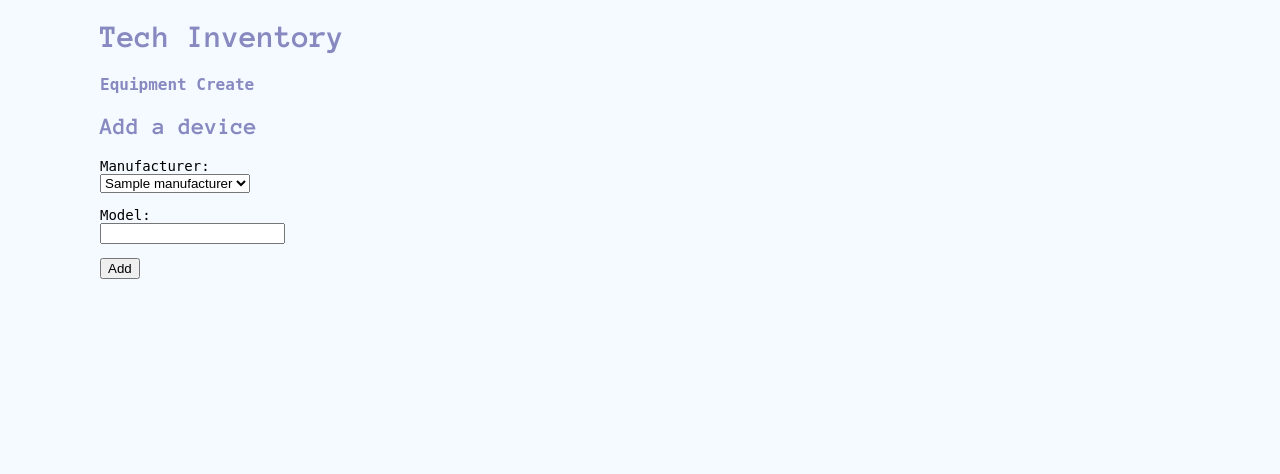
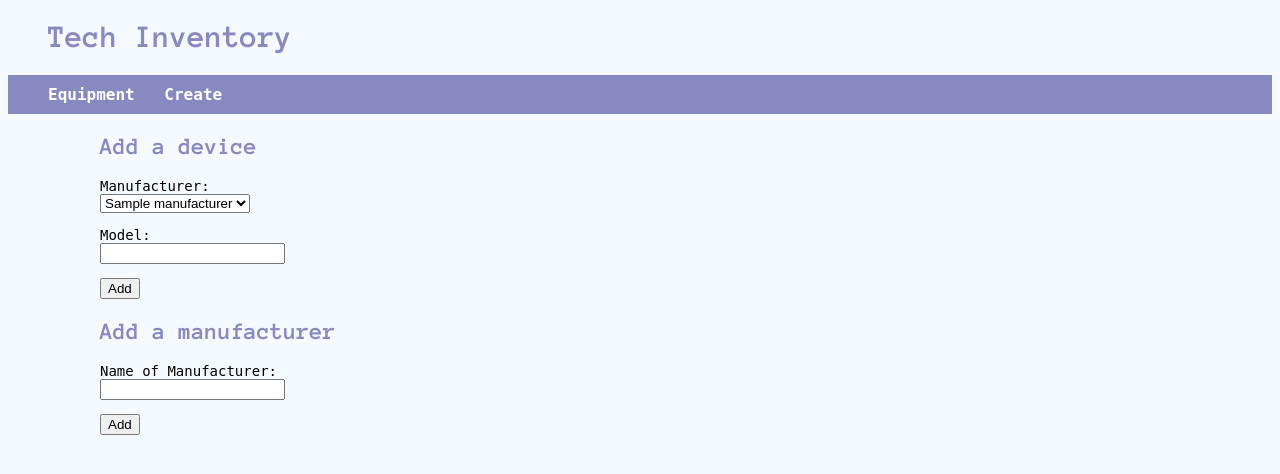
Before and after one commit to JuanitoSebastian/tsoha-techinv, a Flask app: template templates/create.html in a window 1280 px wide. Shown: the top 474 px of the page. Run offline with Flask 2, Linux system fonts and the light colour scheme; the template is opened without the code that fills it: most values are stand-ins (such as "Sample title", 1, 10 or a date in 2020); some web fonts are replaced.

Commit message:
Dividing app to modules. Ui work including navbar.

```diff
--- a/app.py
+++ b/app.py
@@ -1,51 +1,5 @@
 from flask import Flask
-from flask import redirect, render_template, request
-from flask_sqlalchemy import SQLAlchemy
-from os import getenv
 
 app = Flask(__name__)
-app.config["SQLALCHEMY_DATABASE_URI"] = getenv("DATABASE_URL")
-db = SQLAlchemy(app)
 
-@app.route("/")
-def index():
-  sql = "SELECT equipment.id, equipment.model, manufacturers.name manufacturer, COALESCE(invcount.count, 0) count FROM equipment JOIN manufacturers ON manufacturers.id=equipment.manufacturer_id LEFT JOIN (SELECT model_id, COUNT(model_id) FROM inventory GROUP BY model_id) AS invcount ON invcount.model_id=equipment.id"
-  result = db.session.execute(sql)
-  equipment = result.fetchall()
-  return render_template("index.html", equipment=equipment)
-
-@app.route("/equipment/<int:id>")
-def device(id):
-  sql = "SELECT serialnum, available FROM inventory WHERE model_id=:id"
-  result = db.session.execute(sql, {"id" : id})
-  inventory = result.fetchall()
-  count = len(inventory)
-  sql = "SELECT equipment.model, manufacturers.name, equipment.id FROM equipment, manufacturers WHERE equipment.id=:id AND manufacturers.id=equipment.manufacturer_id"
-  result = db.session.execute(sql, {"id" : id})
-  device = result.fetchone()
-  return render_template("device.html", inventory=inventory, device=device, count=count)
-
-@app.route("/insert-device", methods=["POST"])
-def insertDevice():
-  model = request.form["model"]
-  manufacturer_id = request.form["manufacturer_id"]
-  sql = "INSERT INTO equipment (model, manufacturer_id) VALUES (:model, :manufacturer_id)"
-  db.session.execute(sql, {"model" : model, "manufacturer_id" : manufacturer_id})
-  db.session.commit()
-  return redirect("/")
-
-@app.route("/insert-entry/<int:id>", methods=["POST"])
-def insertInventoryEntry(id):
-  serialnum = request.form["serialnum"]
-  sql = "INSERT INTO inventory (model_id, serialnum, available) VALUES (:model_id, :serialnum, TRUE)"
-  db.session.execute(sql, {"model_id" : id, "serialnum" : serialnum})
-  db.session.commit()
-  redirUrl = "/equipment/" + str(id)
-  return redirect(redirUrl)
-
-@app.route("/create")
-def create():
-  sql = "SELECT id, name FROM manufacturers"
-  result = db.session.execute(sql)
-  manufacturers = result.fetchall()
-  return render_template("create.html", manufacturers=manufacturers)
+import routes
--- a/static/main.css
+++ b/static/main.css
@@ -31,6 +31,27 @@ h1, h2, h3 {
   color: #8789c0;
 }
 
+.headerBar {
+  padding-left: 40px;
+  padding-right: 40px;
+}
+
+
+.navBar {
+  background-color: #8789C0;
+  padding-left: 40px;
+  padding-right: 40px;
+  padding-top: 10px;
+  padding-bottom: 10px;
+}
+
+.navBar a {
+  color: white;
+  text-decoration: none;
+  font-weight: bold;
+  margin-right: 20px;
+}
+
 .wrapper {
   margin-top: 10px;
   width: 1080px;
@@ -38,16 +59,6 @@ h1, h2, h3 {
   margin-right: auto;
 }
 
-.navBar {
-
-}
-
-.navLink {
-  color: #8789C0;
-  text-decoration: none;
-  font-weight: bold;
-}
-
 a:active {
   color: #BC5050;
 }
--- a/templates/create.html
+++ b/templates/create.html
@@ -14,4 +14,12 @@
   </p>
   <input type="submit" value="Add">
 </form>
+
+<h2>Add a manufacturer</h2>
+<form action="/insert-manufacturer" method="POST">
+  <p>Name of Manufacturer:<br>
+    <input type="text" name="name">
+  </p>
+  <input type="submit" value="Add">
+</form>
 {% endblock %}
--- a/templates/device.html
+++ b/templates/device.html
@@ -1,9 +1,8 @@
 {% extends "layout.html" %}
 {% block content %}
-<h1>Tech Inventory</h1>
 <h3>{{ device.name }}</h3>
 <h2>{{ device.model }}</h2>
-<p>The following {{ count }} entries were found in inventory:</p>
+<p>The following {{ device.count }} entries were found in inventory:</p>
 <ul>
   {% for entry in inventory %}
   <li> {{ entry.serialnum }}
--- a/templates/layout.html
+++ b/templates/layout.html
@@ -14,12 +14,14 @@
 </head>
 
 <body>
+  <div class="headerBar">
+    <h1>Tech Inventory</h1>
+  </div>
+  <div class="navBar">
+    <a href="/" class="navLink">Equipment</a>
+    <a href="/create" class="navLink">Create</a>
+  </div>
   <div class="wrapper">
-    <h1>Tech Inventory</h1>
-    <div class="navBar">
-      <a href="/" class="navLink">Equipment</a>
-      <a href="/create" class="navLink">Create</a>
-    </div>
     {% block content %}{% endblock %}
   </div>
 </body>
```
Also changed, not shown: equipment.py (+16 -0 lines), inventory.py (added, +11 -0 lines), manufacturers.py (added, +11 -0 lines), routes.py (+37 -0 lines).
